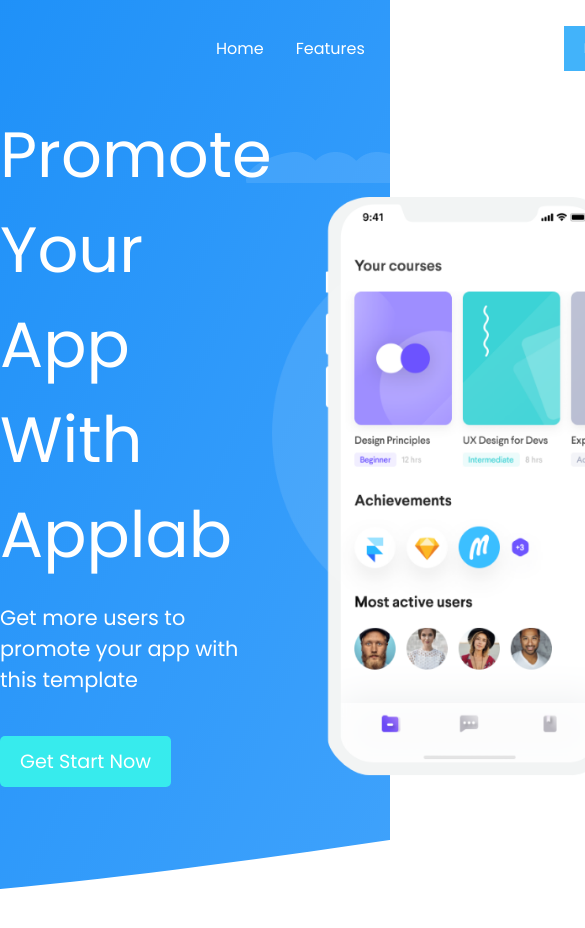
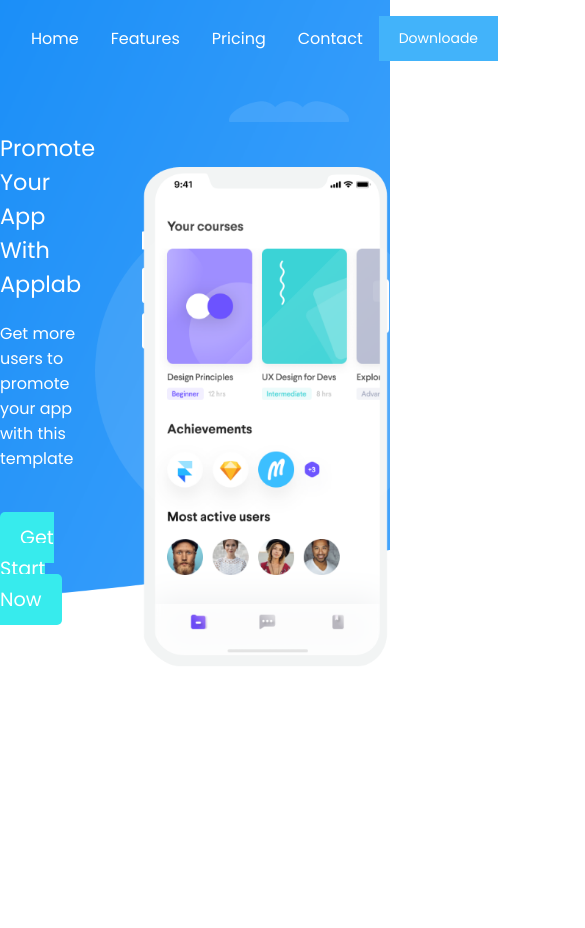
Before and after one commit to kareemegy/app-lab, a website: page index.html in a window 390 px wide. Shown: the top 928 px of the page, 585 px wide, since content can reach past the window. Before the commit the page ends 900 px from the top, so only its background shows below. Drawn offline with Linux system fonts and the light colour scheme.

Commit message:
add hedaer media query

```diff
--- a/css/header.css
+++ b/css/header.css
@@ -3,6 +3,7 @@
   background-image: url("../assets/img/banner/banner.png");
   background-repeat: no-repeat;
   background-position: bottom;
+  background-size: cover;
   font-size: 1.3rem;
 }
 
@@ -12,7 +13,7 @@
 }
 
 nav img {
-  padding-top: 1.2rem;
+  padding-top: 1rem;
 }
 nav :nth-child(2) {
   display: flex;
@@ -39,14 +40,84 @@
 
 .header_section h1 {
   font-size: 4rem;
-  font-weight: normal;
+  font-weight: 200;
   margin: 10px 0px 10px 0px;
 }
-.header_section h3{
+.header_section h3 {
   font-size: 1.3rem;
-  font-weight: normal;
+  font-weight: 200;
   margin: 10px 0px 50px 0px;
 }
 section img {
+  margin-top: 100px;
+}
+/*  Hedaer Media Querys */
+
+@media screen and (max-width: 1500px) {
+  nav {
+    padding-top: 10px !important;
+  }
+  .nav-container {
+    padding: 0px;
+    margin-right: 15px;
+    margin-left: 15px;
+  }
+}
+
+@media screen and (max-width: 1140px) {
+  header {
+    height: 800px;
+  }
+  /* navBar */
+  nav {
+    padding-top: 10px !important;
+  }
+  .nav-container {
+    padding: 0px;
+    margin-right: 15px;
+    margin-left: 15px;
+  }
+
+  /* hedaer container */
+  .container {
+    max-width: 960px;
+  }
+
+  .header_section h1 {
+    font-size: 2.9rem;
+    font-weight: 200 !important;
+  }
+  .header_section h3 {
+    font-size: 1rem;
+  }
+
+  section img {
+    height: 622px;
+    margin-top: 94px;
+    margin-right: 53px;
+  }
+}
+
+
+@media screen and (max-width: 991px) {
+  .container {
+    max-width: 720px;
+  }
+
+  header {
+    height: 600px;
+  }
+  .header_section h1 {
+    font-size: 1.4rem;
+    font-weight: 400 !important;
+  }
+  .header_section h3 {
+    font-size: 1rem;
+    font-weight: 400 !important;
+  }
+  section img {
+    height: 500px;
     margin-top: 100px;
+  }
+
 }
--- a/css/theme-default.css
+++ b/css/theme-default.css
@@ -13,6 +13,7 @@
   padding: 0px;
   margin: 0px;
   color: white;
+  height: 3000px;
 }
 .nav-container {
   padding: 20px 200px;
@@ -40,13 +41,13 @@
   text-decoration: none;
   outline: none;
 }
-.header_btn {
+.nav_btn {
   background-color: #42b3fa;
   padding: 12px 20px;
   font-size: 14px;
   transition: background-color 0.6s;
 }
-.header_btn:hover {
+.nav_btn:hover {
   transition: background-color 0.6s;
   background-color: #4ba8fd;
   border: 1px solid #4ba8fd;
--- a/index.html
+++ b/index.html
@@ -19,7 +19,7 @@
           <li><a href="#">Contact</a></li>
         </ul>
         <div>
-          <a href="#" class="header_btn">Downloade</a>
+          <a href="#" class="nav_btn">Downloade</a>
         </div>
       </nav>
       <!-- Nav -->
```
